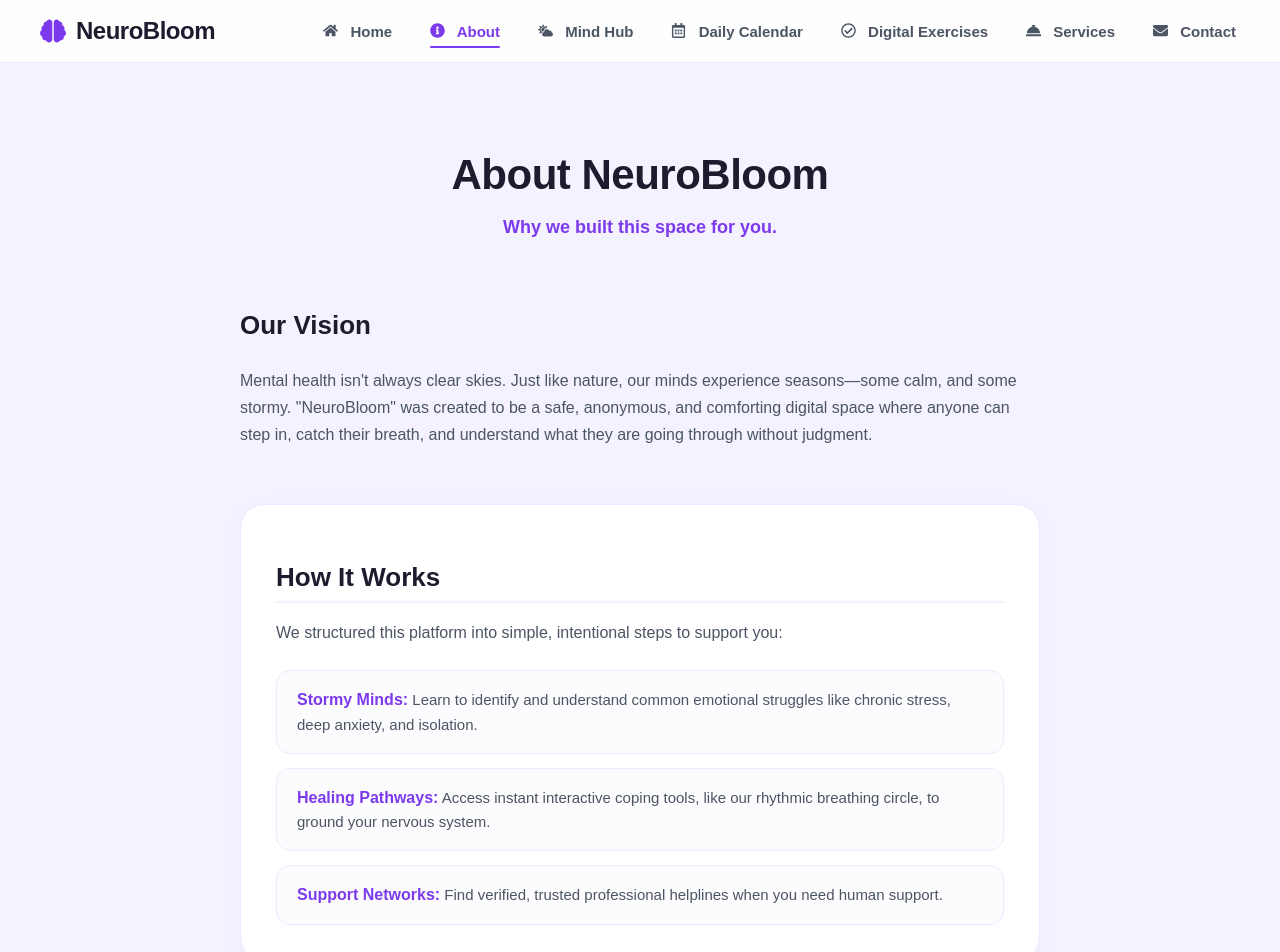
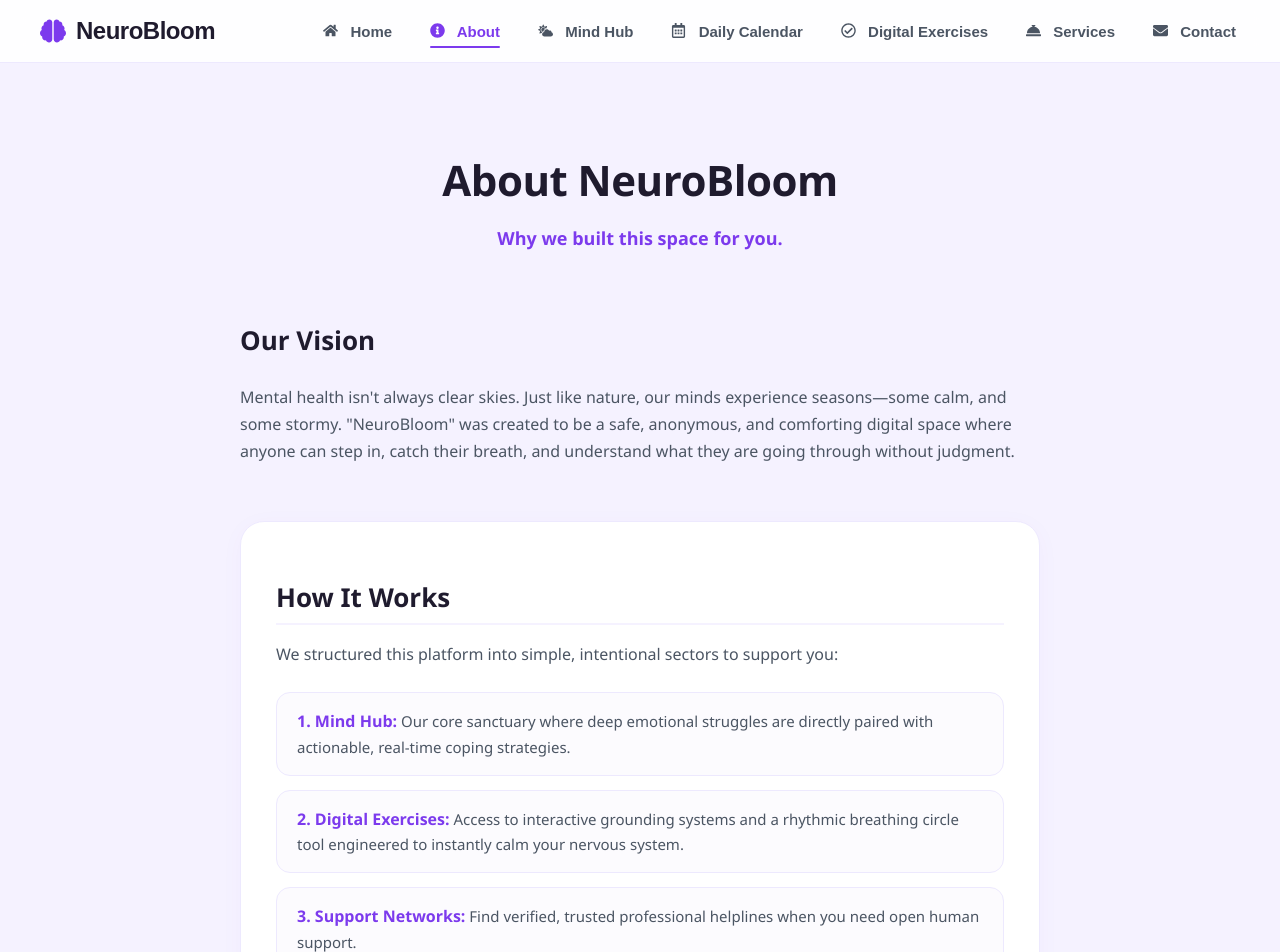
Before and after one commit to zahraadekmak4-ux/NeuroBloom, a React (Create React App) app: page /about in a window 1280 px wide. Shown: the top 952 px of the page. Built offline with nearby package versions, Linux system fonts and the light colour scheme.

Commit message:
UI: Finalized About page CSS for updated platform structure

```diff
--- a/src/pages/About.css
+++ b/src/pages/About.css
@@ -1,10 +1,10 @@
-/*Page Layout & Background Setup */
+/*Page Layout & Background Setup*/
 
 .about-container {
   max-width: 800px;
   margin: 0 auto;
   padding: 60px 20px;
-  font-family: sans-serif;
+  font-family: 'Segoe UI', Tahoma, Geneva, Verdana, sans-serif;
   text-align: left;
 }
 
@@ -47,7 +47,7 @@
   line-height: 1.7;
 }
 
-/* The "How It Works"  */
+/* The "How It Works" Animated Container Box */
 
 .about-section:nth-child(2) {
   background: #ffffff;
@@ -61,7 +61,7 @@
   opacity: 0; /* Stays hidden until the browser executes the animation */
 }
 
-/* List Features (Inner Rows) */
+/* List Features (Inner Rows)*/
 
 .about-features {
   list-style: none;
@@ -97,7 +97,7 @@
   box-shadow: 0 4px 12px rgba(124, 58, 237, 0.04);
 }
 
-/* Keyframes for Container Animation */
+/*Keyframes for Container Animation */
 
 @keyframes slideUpContainer {
   0% {
@@ -110,7 +110,7 @@
   }
 }
 
-/*responsive*/
+/*Responsive Adjustments (Mobile & Tablets) */
 
 @media (max-width: 768px) {
   .about-container {
--- a/src/pages/About.jsx
+++ b/src/pages/About.jsx
@@ -1,3 +1,4 @@
+import React from "react";
 import "./About.css";
 
 function About() {
@@ -19,15 +20,22 @@ function About() {
           </p>
         </div>
 
+        {/* This second about-section automatically captures the animated container styles from your CSS */}
         <div className="about-section">
           <h2>How It Works</h2>
           <p>
-            We structured this platform into simple, intentional steps to support you:
+            We structured this platform into simple, intentional sectors to support you:
           </p>
           <ul className="about-features">
-            <li><strong>Stormy Minds:</strong> Learn to identify and understand common emotional struggles like chronic stress, deep anxiety, and isolation.</li>
-            <li><strong>Healing Pathways:</strong> Access instant interactive coping tools, like our rhythmic breathing circle, to ground your nervous system.</li>
-            <li><strong>Support Networks:</strong> Find verified, trusted professional helplines when you need human support.</li>
+            <li>
+              <strong>1. Mind Hub:</strong> Our core sanctuary where deep emotional struggles are directly paired with actionable, real-time coping strategies.
+            </li>
+            <li>
+              <strong>2. Digital Exercises:</strong> Access to interactive grounding systems and a rhythmic breathing circle tool engineered to instantly calm your nervous system.
+            </li>
+            <li>
+              <strong>3. Support Networks:</strong> Find verified, trusted professional helplines when you need open human support.
+            </li>
           </ul>
         </div>
       </div>
```
